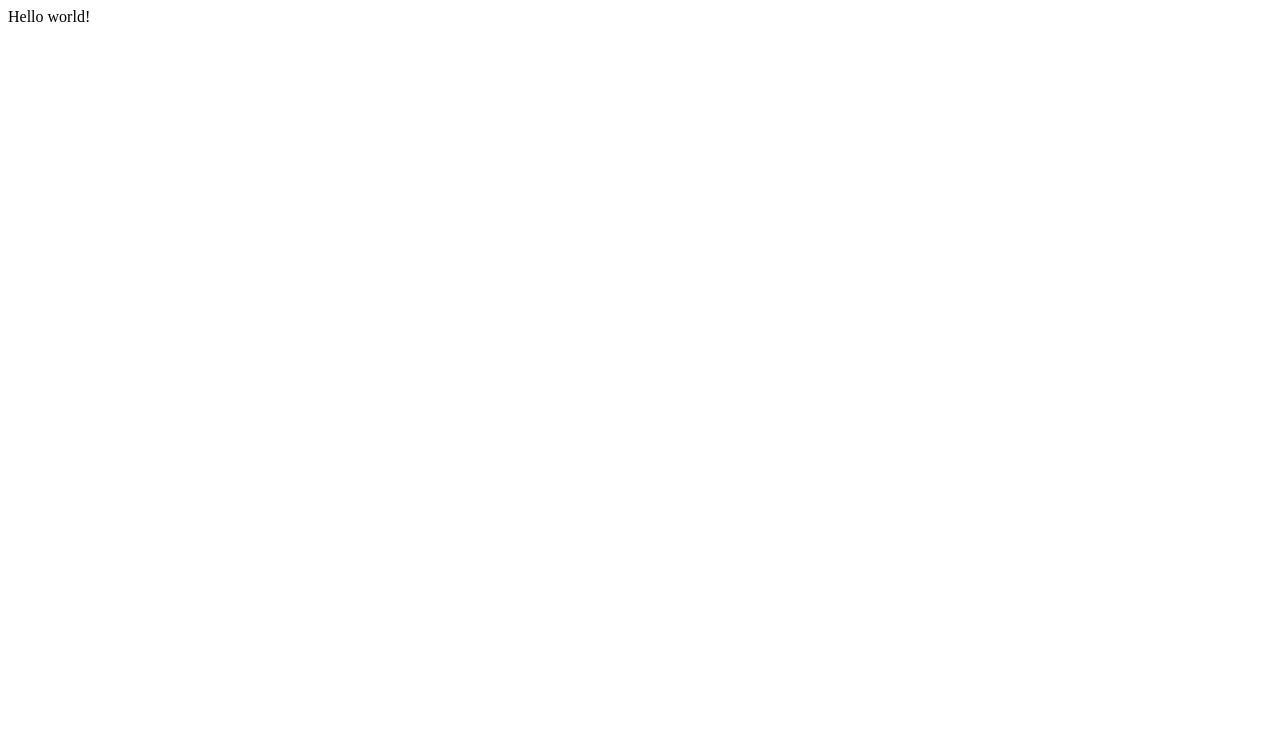
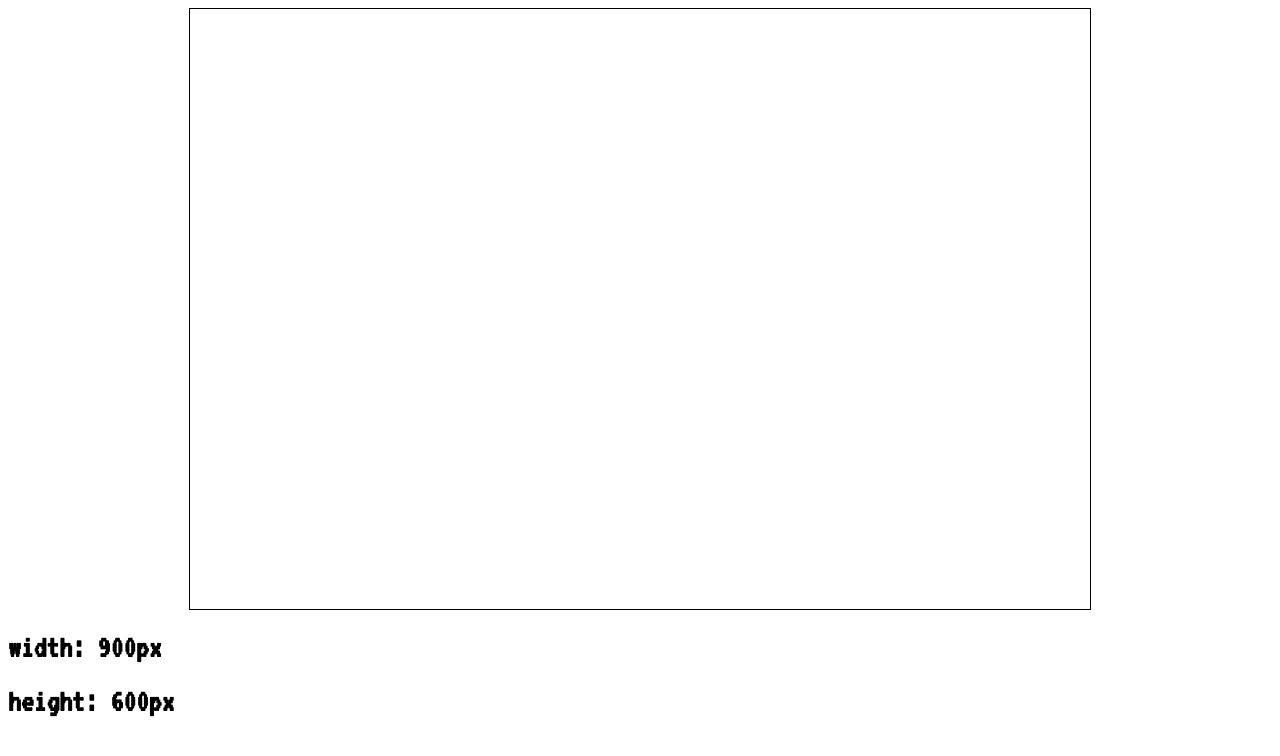
Before and after one commit to jaredjj3/SuperCrateBox, a plain HTML site: page index.html in a window 1280 px wide. Drawn offline with Linux system fonts and the light colour scheme.

Commit message:
add empty canvas element and dimensions

```diff
--- a/index.html
+++ b/index.html
@@ -3,8 +3,19 @@
   <head>
     <meta charset="utf-8">
     <title>SuperCrateBox</title>
+    <link rel="stylesheet" type="text/css" href="style.css">
+    <link href="https://fonts.googleapis.com/css?family=VT323" rel="stylesheet">
+    <style>
+      body {
+        font-family: 'VT323', monospace;
+      }
+    </style>
   </head>
   <body>
-    Hello world!
+    <div class="game_container">
+      <canvas id="canvas" class="canvas_container" height="900" width="600"/>
+    </div>
+    <h1>width: 900px</h1>
+    <h1>height: 600px</h1>
   </body>
 </html>
--- /dev/null
+++ b/style.css
@@ -0,0 +1,11 @@
+.game_container {
+  display: flex;
+  align-items: center;
+  justify-content: center;
+}
+
+.canvas_container {
+  border: 1px solid black;
+  width: 900px;
+  height: 600px;
+}
```
